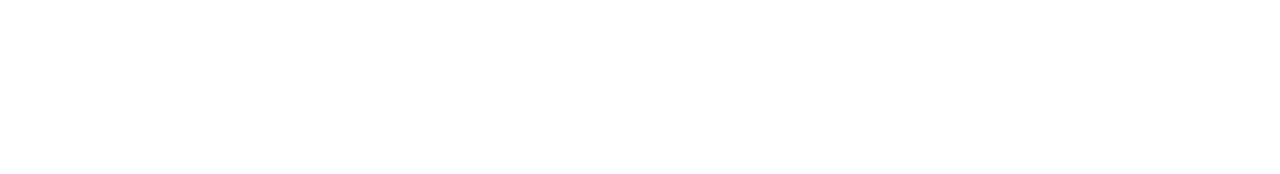
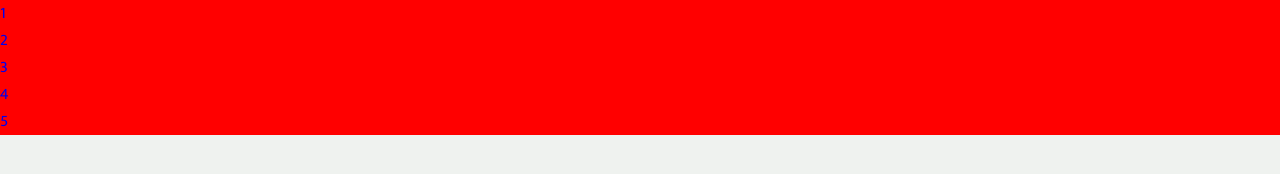
Before and after one commit to AntonioStr/teconologie-domotica, a plain HTML site: page index.html in a window 1280 px wide. Drawn offline with Linux system fonts and the light colour scheme.

Commit message:
init navbar

```diff
--- a/css/style.css
+++ b/css/style.css
@@ -3,3 +3,26 @@
     padding: 0;
     box-sizing: border-box;
 }
+
+/* Generale */
+
+body {
+    font-family: 'Mukta', sans-serif;
+    background-color: #eff2ef;
+}
+
+/* Header */
+
+nav li {
+    list-style: none;
+}
+
+nav a {
+    text-decoration: none;
+}
+
+/* Debug */
+
+nav {
+    background-color: red;
+}
--- a/index.html
+++ b/index.html
@@ -4,14 +4,39 @@
     <meta charset="UTF-8">
     <meta http-equiv="X-UA-Compatible" content="IE=edge">
     <meta name="viewport" content="width=device-width, initial-scale=1.0">
-    <meta name="description" content="Tecnologie&Domotica">
-    <meta name="keywords" content="Tecnologie&domotica, tecnologie e domotica, tecnologiedomotica, elettricista, antintrusione, Tecnologie & Domotica">
+    <meta name="description" content="Tecnologie&amp;Domotica">
+    <meta name="keywords" content="Tecnologie&amp;domotica, tecnologie e domotica, tecnologiedomotica, elettricista, antintrusione, Tecnologie &amp; Domotica">
     <link rel="icon" href="img/Logo.png" sizes="16x16 24x24 32x32 64x64 128x128">
     <link rel="stylesheet" href="css/style.css">
     <link rel="stylesheet" href="css/krowemarf.css">
+    <link rel="preconnect" href="https://fonts.googleapis.com">
+    <link rel="preconnect" href="https://fonts.gstatic.com" crossorigin>
+    <link href="https://fonts.googleapis.com/css2?family=Mukta:wght@200;300;400;500;600;700;800&display=swap" rel="stylesheet">
     <title>Tecnologie&Domotica</title>
 </head>
 <body>
+    <!-- Inizio Header -->
+    <header>
+        <!-- navbar -->
+        <nav class="debug">
+            <li><a href="#">1</a></li>
+            <li><a href="#">2</a></li>
+            <li><a href="#">3</a></li>
+            <li><a href="#">4</a></li>
+            <li><a href="#">5</a></li>
+        </nav>
 
+    </header>
+    <!-- Fine Header -->
+    <!-- Inizio Main -->
+    <main>
+
+    </main>
+    <!-- Fine Main -->
+    <!-- Inizio Footer -->
+    <footer>
+
+    </footer>
+    <!-- Fine Footer -->
 </body>
 </html>
```
Also changed, not shown: img/Color Palette.png (added).
